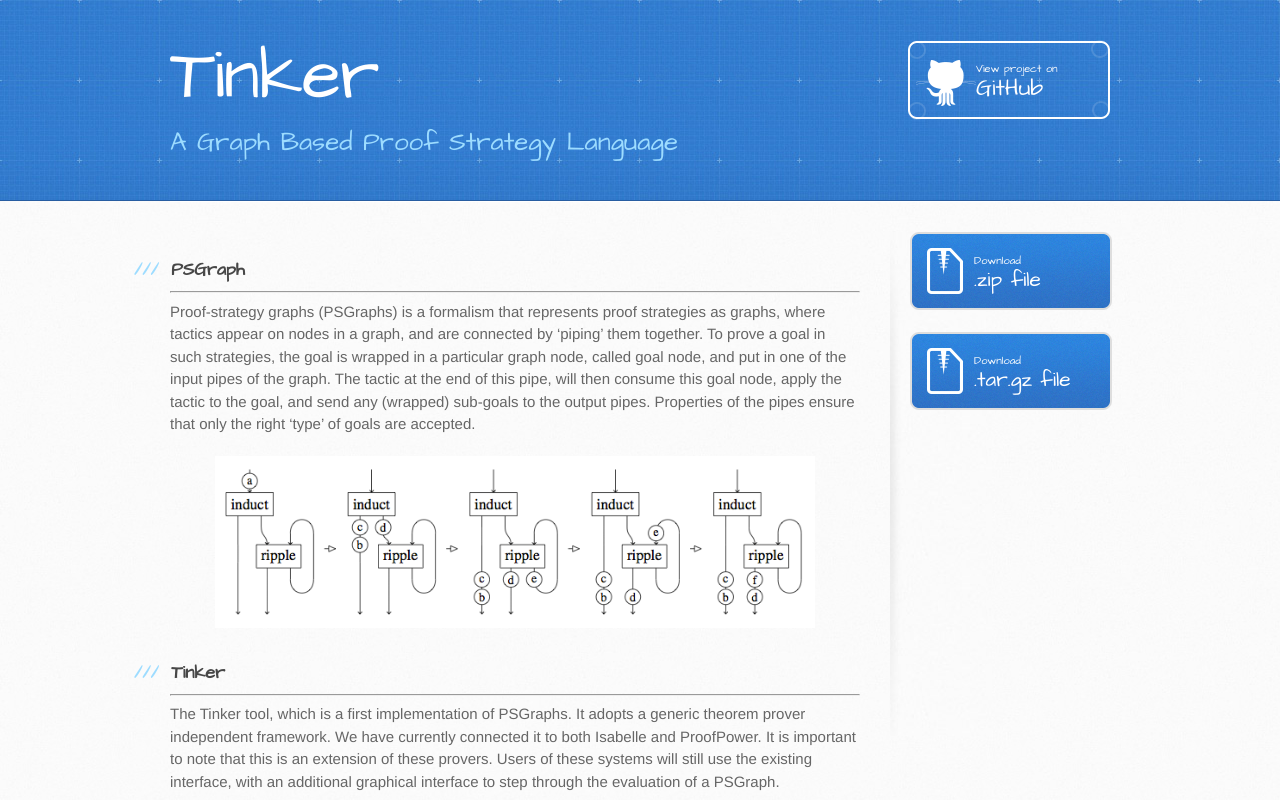
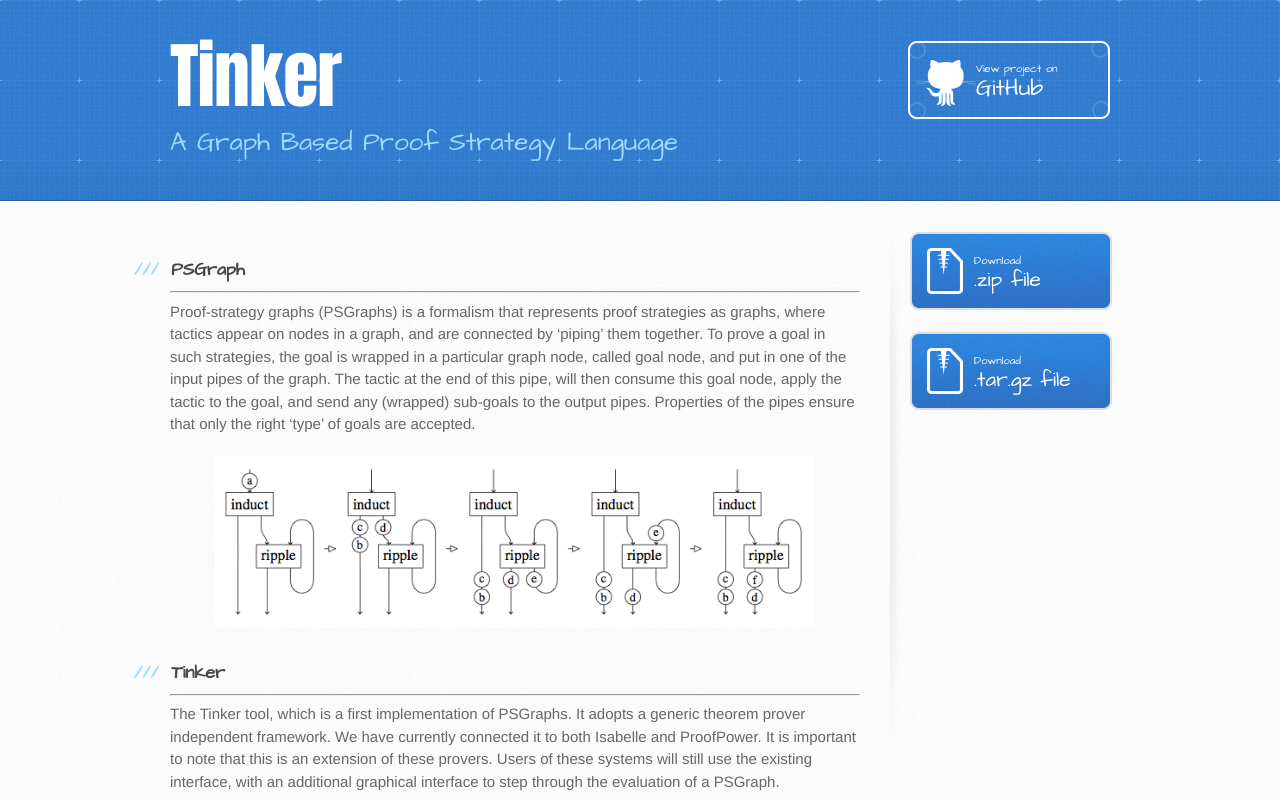
Before and after one commit to lyhlbyl/test, a plain HTML site: page _site/index.html in a window 1280 px wide. Shown: the top 800 px of the page. Drawn offline with Linux system fonts and the light colour scheme.

Commit message:
no message

```diff
--- a/_site/stylesheets/stylesheet.css
+++ b/_site/stylesheets/stylesheet.css
@@ -479,3 +479,11 @@ footer a:hover {
 li{
     list-style: none;
 }
+
+@font-face {
+    font-family: 'tinkertoy';
+    src: url('/font/tinkertoy.ttf');
+}
+header h1, header h2:before {
+    font-family: Impact, Charcoal, sans-serif;
+}
--- a/stylesheets/stylesheet.css
+++ b/stylesheets/stylesheet.css
@@ -479,3 +479,11 @@ footer a:hover {
 li{
     list-style: none;
 }
+
+@font-face {
+    font-family: 'tinkertoy';
+    src: url('/font/tinkertoy.ttf');
+}
+header h1, header h2:before {
+    font-family: Impact, Charcoal, sans-serif;
+}
```
